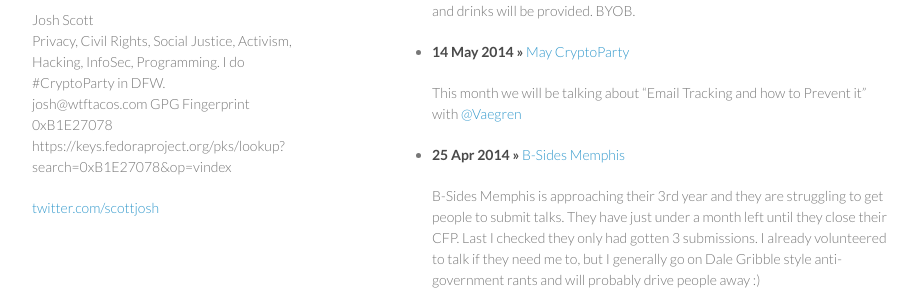
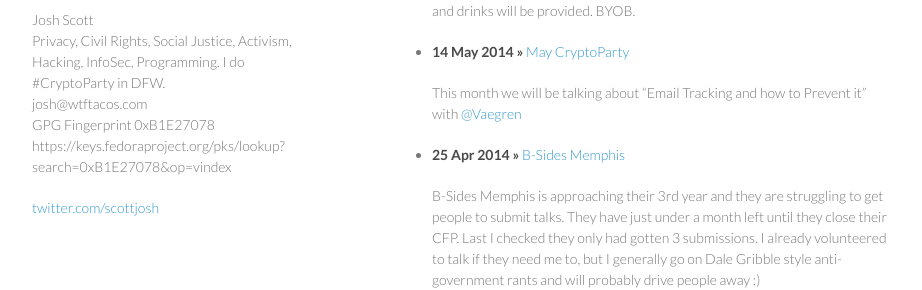
Before and after one commit to bluegeist/bluegeist.github.io, a Jekyll site: the page built from index.html, in a window 1280 px wide. Shown: the part 224-514 px from the top of the page, without its empty margins (178-1100 px from the left). Built offline with Jekyll 4.4.1, drawn with Linux system fonts in a browser that asks for light colours; Markdown is read by kramdown in place of the engine named in the settings.

Commit message:
edited about me section

```diff
--- a/_layouts/default.html
+++ b/_layouts/default.html
@@ -25,9 +25,9 @@
 	  <h3>about me</h3>
 	  Josh Scott<br />
 	  Privacy, Civil Rights, Social Justice, Activism, Hacking, InfoSec, Programming. I do #CryptoParty in DFW.<br />
-	  josh@wtftacos.com
-	  GPG Fingerprint 0xB1E27078
-          https://keys.fedoraproject.org/pks/lookup?search=0xB1E27078&op=vindex
+	  josh@wtftacos.com<br />
+	  GPG Fingerprint 0xB1E27078<br />
+          https://keys.fedoraproject.org/pks/lookup?search=0xB1E27078&op=vindex<br />
 	</p>
       </div>
       <div class="contact">
```
Also changed, not shown: 1 other file.
